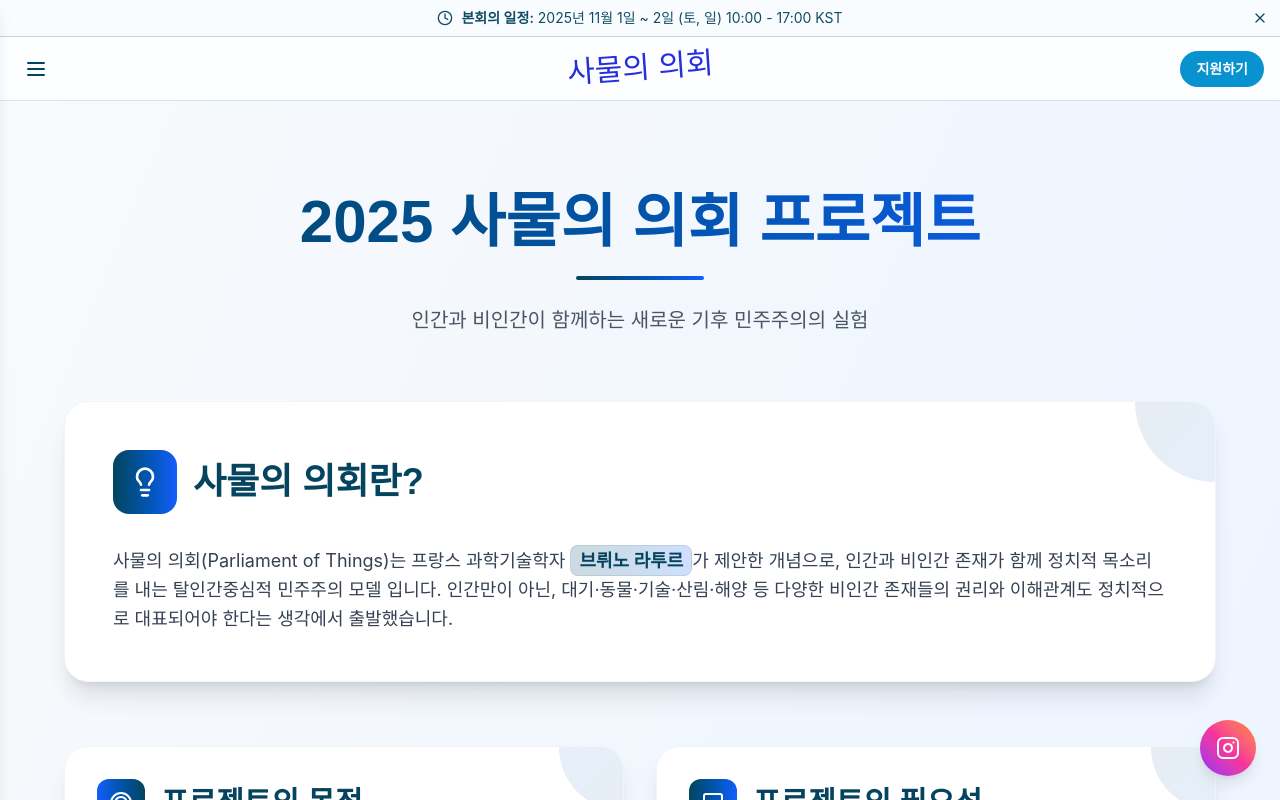
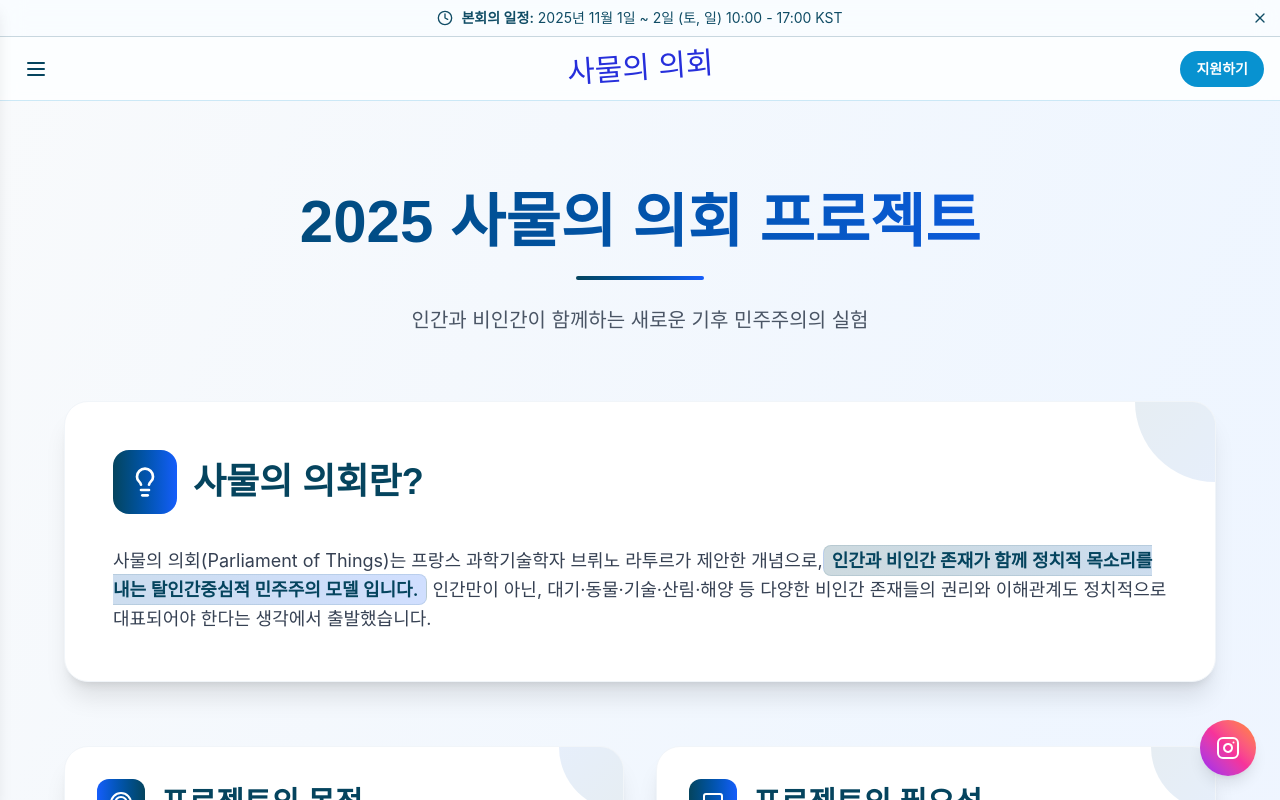
Before and after one commit to shin-minhyuk/samul.parliament, a Next.js app: page /info in a window 1280 px wide. Shown: the top 800 px of the page. Built offline with nearby package versions, Linux system fonts and the light colour scheme; a web font is replaced by a local one.

Commit message:
[feat] info 페이지, 장소 관련 클라이언트 수정사장 반영

```diff
--- a/src/app/info/page.tsx
+++ b/src/app/info/page.tsx
@@ -55,12 +55,14 @@ export default function InfoPage() {
                 <div className="prose prose-lg max-w-none">
                   <p className="text-lg leading-relaxed text-gray-700">
                     사물의 의회(Parliament of Things)는 프랑스 과학기술학자{" "}
-                    <MarkedText>브뤼노 라투르</MarkedText>가 제안한 개념으로,
-                    인간과 비인간 존재가 함께 정치적 목소리를 내는 탈인간중심적
-                    민주주의 모델 입니다. 인간만이 아닌,
-                    대기·동물·기술·산림·해양 등 다양한 비인간 존재들의 권리와
-                    이해관계도 정치적으로 대표되어야 한다는 생각에서
-                    출발했습니다.
+                    브뤼노 라투르가 제안한 개념으로,
+                    <MarkedText>
+                      인간과 비인간 존재가 함께 정치적 목소리를 내는
+                      탈인간중심적 민주주의 모델 입니다.
+                    </MarkedText>{" "}
+                    인간만이 아닌, 대기·동물·기술·산림·해양 등 다양한 비인간
+                    존재들의 권리와 이해관계도 정치적으로 대표되어야 한다는
+                    생각에서 출발했습니다.
                   </p>
                 </div>
               </div>
--- a/src/app/location/page.tsx
+++ b/src/app/location/page.tsx
@@ -158,7 +158,7 @@ export default function LocationPage() {
                           <Navigation className="text-ocean-deep h-8 w-8" />
                         </div>
                         <h4 className="mb-2 text-lg font-bold text-gray-800">
-                          서울특별시 성동구 서울숲2길 32-14
+                          서울특별시 구로구 연동로 320
                         </h4>
                         <div className="inline-block rounded-full bg-amber-100 px-3 py-1 text-sm font-semibold text-amber-700">
                           2025년 9월 20일 (토)
@@ -226,7 +226,7 @@ export default function LocationPage() {
                 <div className="flex items-center gap-2">
                   <MapPin className="text-ocean-surf h-5 w-5" />
                   <h3 className="text-ocean-deep text-lg font-bold">
-                    성공회대 미가엘관
+                    성공회대
                   </h3>
                 </div>
                 <p className="mt-2 text-gray-600">
```
